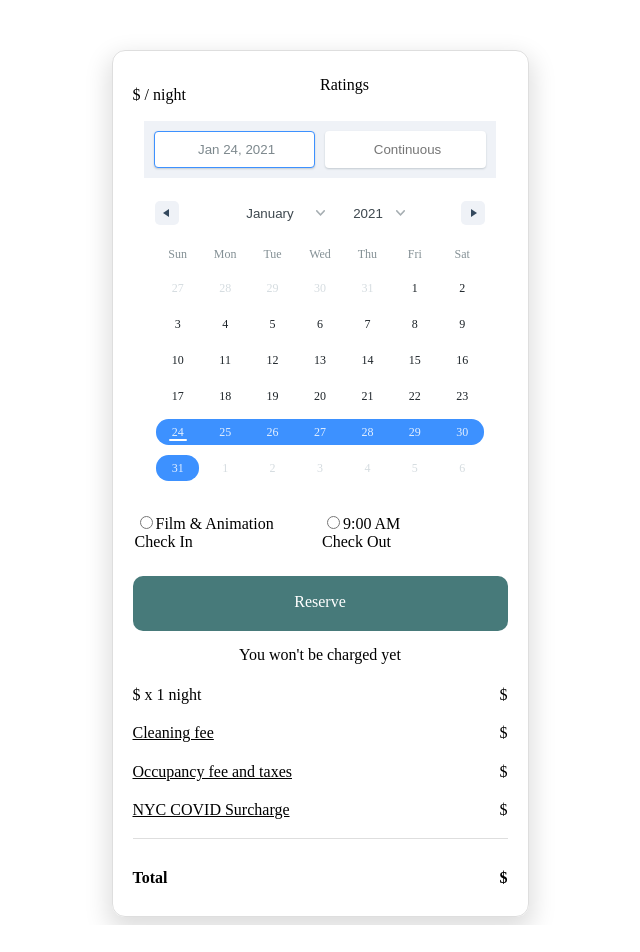
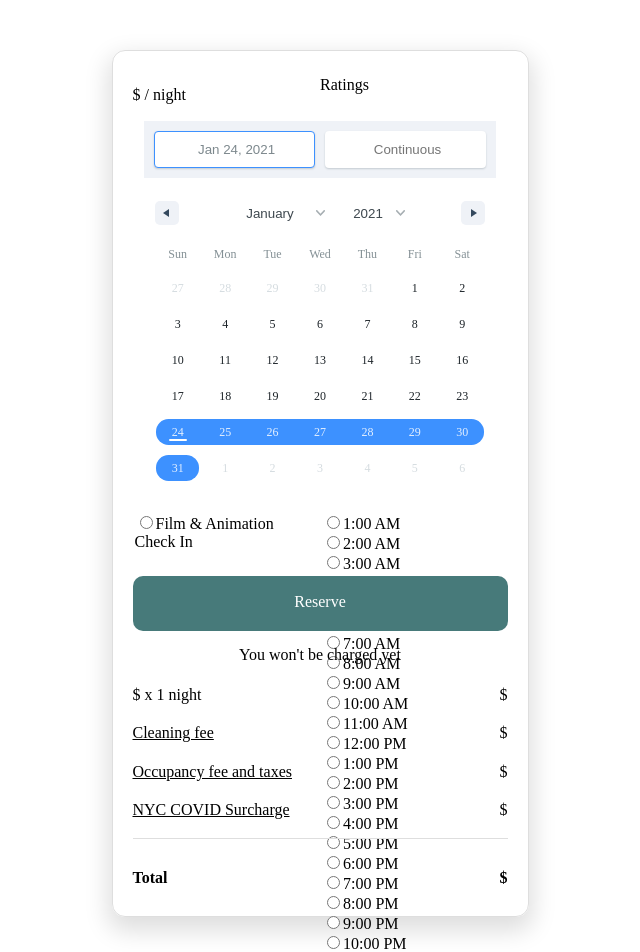
Before and after one commit to GrayMatterLab/coworking-schedule-module, a React app: page / in a window 1280 px wide. Shown: the top 952 px of the page, without its empty margins (320-960 px from the left). Before the commit the page ends 925 px from the top, so only its background shows below. Built offline with nearby package versions, Linux system fonts and the light colour scheme; no server answers; the HTML template or start-up script is replaced by a standard one.

Commit message:
Checkout Time Range completed

```diff
--- a/client/src/TimeOut.js
+++ b/client/src/TimeOut.js
@@ -6,7 +6,99 @@ function TimeOut(){
             <div class="options-containerq">
               <div class="optionq">
                 <input type="radio" class="radioq" />
+                <label for="film">1:00 AM</label>
+              </div>
+              <div class="optionq">
+                <input type="radio" class="radioq" />
+                <label for="film">2:00 AM</label>
+              </div>
+              <div class="optionq">
+                <input type="radio" class="radioq" />
+                <label for="film">3:00 AM</label>
+              </div>
+              <div class="optionq">
+                <input type="radio" class="radioq" />
+                <label for="film">4:00 AM</label>
+              </div>
+              <div class="optionq">
+                <input type="radio" class="radioq" />
+                <label for="film">5:00 AM</label>
+              </div>
+              <div class="optionq">
+                <input type="radio" class="radioq" />
+                <label for="film">6:00 AM</label>
+              </div>
+              <div class="optionq">
+                <input type="radio" class="radioq" />
+                <label for="film">7:00 AM</label>
+              </div>
+              <div class="optionq">
+                <input type="radio" class="radioq" />
+                <label for="film">8:00 AM</label>
+              </div>
+              <div class="optionq">
+                <input type="radio" class="radioq" />
                 <label for="film">9:00 AM</label>
+              </div>
+              <div class="optionq">
+                <input type="radio" class="radioq" />
+                <label for="film">10:00 AM</label>
+              </div>
+              <div class="optionq">
+                <input type="radio" class="radioq" />
+                <label for="film">11:00 AM</label>
+              </div>
+              <div class="optionq">
+                <input type="radio" class="radioq" />
+                <label for="film">12:00 PM</label>
+              </div>
+              <div class="optionq">
+                <input type="radio" class="radioq" />
+                <label for="film">1:00 PM</label>
+              </div>
+              <div class="optionq">
+                <input type="radio" class="radioq" />
+                <label for="film">2:00 PM</label>
+              </div>
+              <div class="optionq">
+                <input type="radio" class="radioq" />
+                <label for="film">3:00 PM</label>
+              </div>
+              <div class="optionq">
+                <input type="radio" class="radioq" />
+                <label for="film">4:00 PM</label>
+              </div>
+              <div class="optionq">
+                <input type="radio" class="radioq" />
+                <label for="film">5:00 PM</label>
+              </div>
+              <div class="optionq">
+                <input type="radio" class="radioq" />
+                <label for="film">6:00 PM</label>
+              </div>
+              <div class="optionq">
+                <input type="radio" class="radioq" />
+                <label for="film">7:00 PM</label>
+              </div>
+              <div class="optionq">
+                <input type="radio" class="radioq" />
+                <label for="film">8:00 PM</label>
+              </div>
+              <div class="optionq">
+                <input type="radio" class="radioq" />
+                <label for="film">9:00 PM</label>
+              </div>
+              <div class="optionq">
+                <input type="radio" class="radioq" />
+                <label for="film">10:00 PM</label>
+              </div>
+              <div class="optionq">
+                <input type="radio" class="radioq" />
+                <label for="film">11:00 PM</label>
+              </div>
+              <div class="optionq">
+                <input type="radio" class="radioq" />
+                <label for="film">12:00 PM</label>
               </div>
             </div>
             <div class="selectedq">
```
